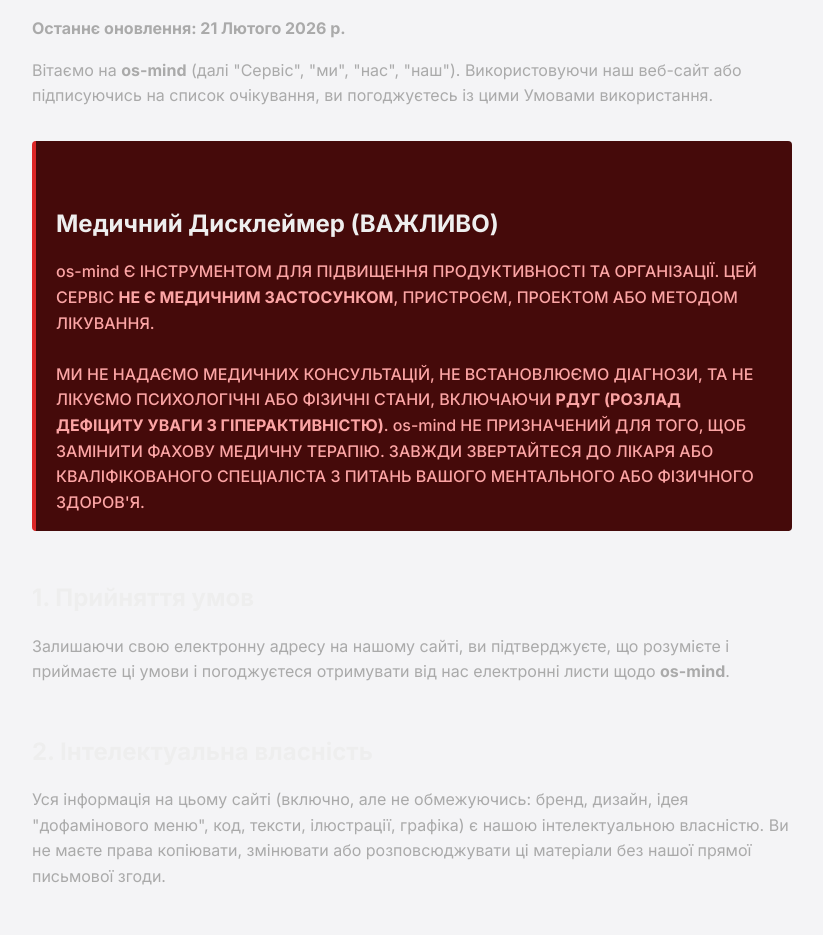
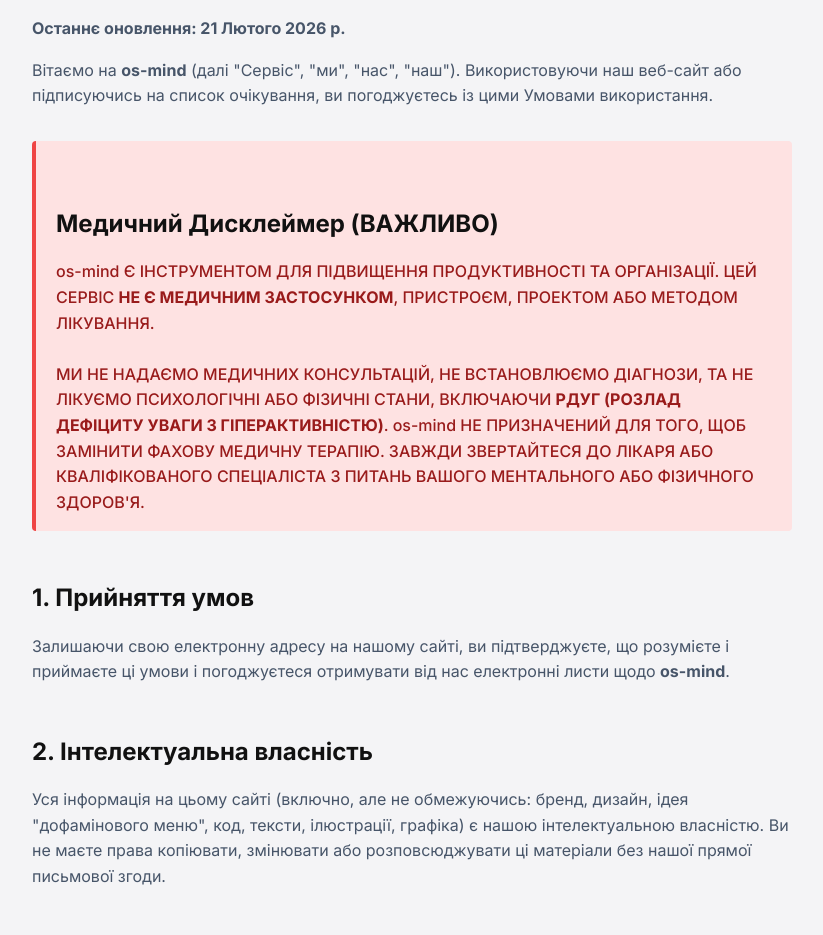
Before and after one commit to hii24/os-mind, a website built with Vite: page terms.html in a window 1280 px wide. Shown: the part 347-1282 px from the top of the page, without its empty margins (228-1051 px from the left). Built offline with nearby package versions, Linux system fonts and the dark colour scheme; some packages are replaced by stand-ins of ours.

Commit message:
fix(legal): consistently enforce light mode theme and remove dark bg overrides

```diff
--- a/terms.html
+++ b/terms.html
@@ -25,11 +25,7 @@
             color: #111;
         }
 
-        @media (prefers-color-scheme: dark) {
-            .legal-content {
-                color: #eee;
-            }
-        }
+
 
         .legal-content h1 {
             font-family: var(--font-mono);
@@ -54,13 +50,7 @@
             color: #475569;
         }
 
-        @media (prefers-color-scheme: dark) {
 
-            .legal-content p,
-            .legal-content li {
-                color: #aaa;
-            }
-        }
 
         .medical-disclaimer {
             background-color: #fee2e2;
@@ -76,16 +66,7 @@
             font-weight: 500;
         }
 
-        @media (prefers-color-scheme: dark) {
-            .medical-disclaimer {
-                background-color: #450a0a;
-                border-left-color: #dc2626;
-            }
 
-            .medical-disclaimer p {
-                color: #fca5a5;
-            }
-        }
 
         .back-link {
             display: inline-flex;
@@ -121,7 +102,8 @@
                     КОНСУЛЬТАЦІЙ, НЕ ВСТАНОВЛЮЄМО ДІАГНОЗИ, ТА НЕ ЛІКУЄМО ПСИХОЛОГІЧНІ АБО ФІЗИЧНІ СТАНИ, ВКЛЮЧАЮЧИ
                     <strong>РДУГ (РОЗЛАД ДЕФІЦИТУ УВАГИ З ГІПЕРАКТИВНІСТЮ)</strong>. os-mind НЕ ПРИЗНАЧЕНИЙ ДЛЯ ТОГО,
                     ЩОБ ЗАМІНИТИ ФАХОВУ МЕДИЧНУ ТЕРАПІЮ. ЗАВЖДИ ЗВЕРТАЙТЕСЯ ДО ЛІКАРЯ АБО КВАЛІФІКОВАНОГО СПЕЦІАЛІСТА З
-                    ПИТАНЬ ВАШОГО МЕНТАЛЬНОГО АБО ФІЗИЧНОГО ЗДОРОВ'Я.</p>
+                    ПИТАНЬ ВАШОГО МЕНТАЛЬНОГО АБО ФІЗИЧНОГО ЗДОРОВ'Я.
+                </p>
             </div>
 
             <h2>1. Прийняття умов</h2>
```
Also changed, not shown: privacy.html (+1 -11 lines).
